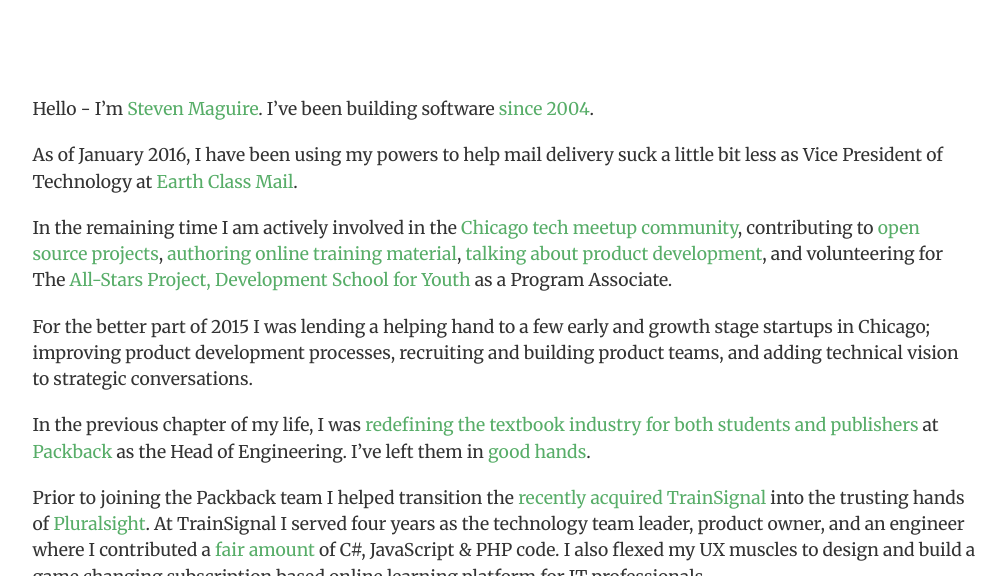
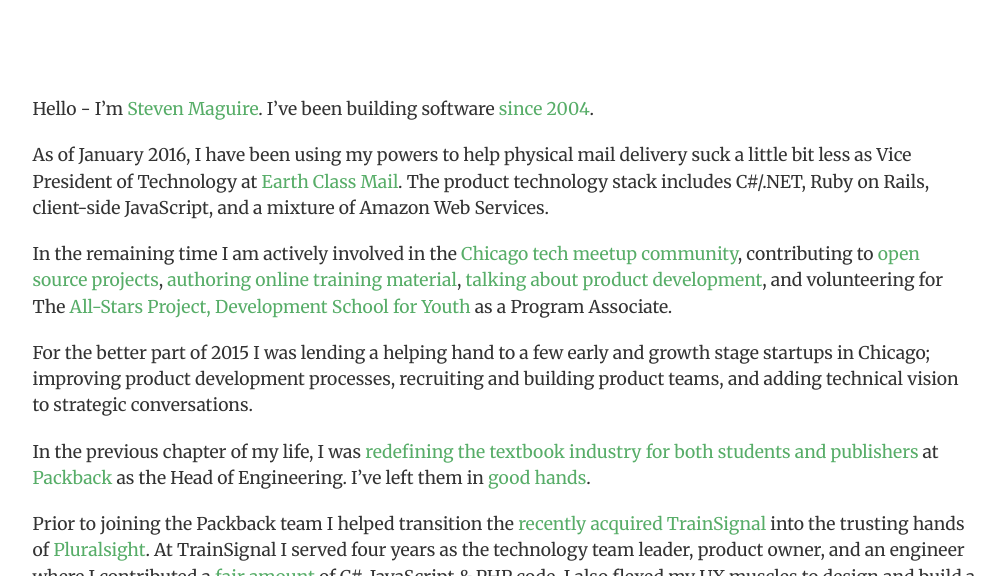
Before and after one commit to stevenmaguire/stevenmaguire.github.io, a Jekyll site: the page built from about.md, in a window 1280 px wide and 900 px high, cut to the strip 324-900 px from the top of the window. Shown: the whole strip, without its empty margins (135-1141 px from the left). Built offline with Jekyll 4.4.1, drawn with Linux system fonts in a browser that asks for light colours.

Commit message:
Add earth class mail technology stack to about text

```diff
--- a/about.md
+++ b/about.md
@@ -8,7 +8,7 @@
 
 Hello - I'm [Steven Maguire](http://twitter.com/StevenMaguire). I've been building software [since 2004](http://www.linkedin.com/in/stevenmaguire).
 
-As of January 2016, I have been using my powers to help mail delivery suck a little bit less as Vice President of Technology at [Earth Class Mail](https://www.earthclassmail.com).
+As of January 2016, I have been using my powers to help physical mail delivery suck a little bit less as Vice President of Technology at [Earth Class Mail](https://www.earthclassmail.com). The product technology stack includes C#/.NET, Ruby on Rails, client-side JavaScript, and a mixture of Amazon Web Services.
 
 In the remaining time I am actively involved in the [Chicago tech meetup community](http://www.meetup.com/members/40042402/), contributing to [open source projects](https://github.com/stevenmaguire), [authoring online training material](http://www.pluralsight.com/author/steven-maguire), [talking about product development](https://www.phproundtable.com/episode/part-1-turning-an-idea-into-code-for-production), and volunteering for The [All-Stars Project, Development School for Youth](http://allstars.org/dsy/) as a Program Associate.
 
```
